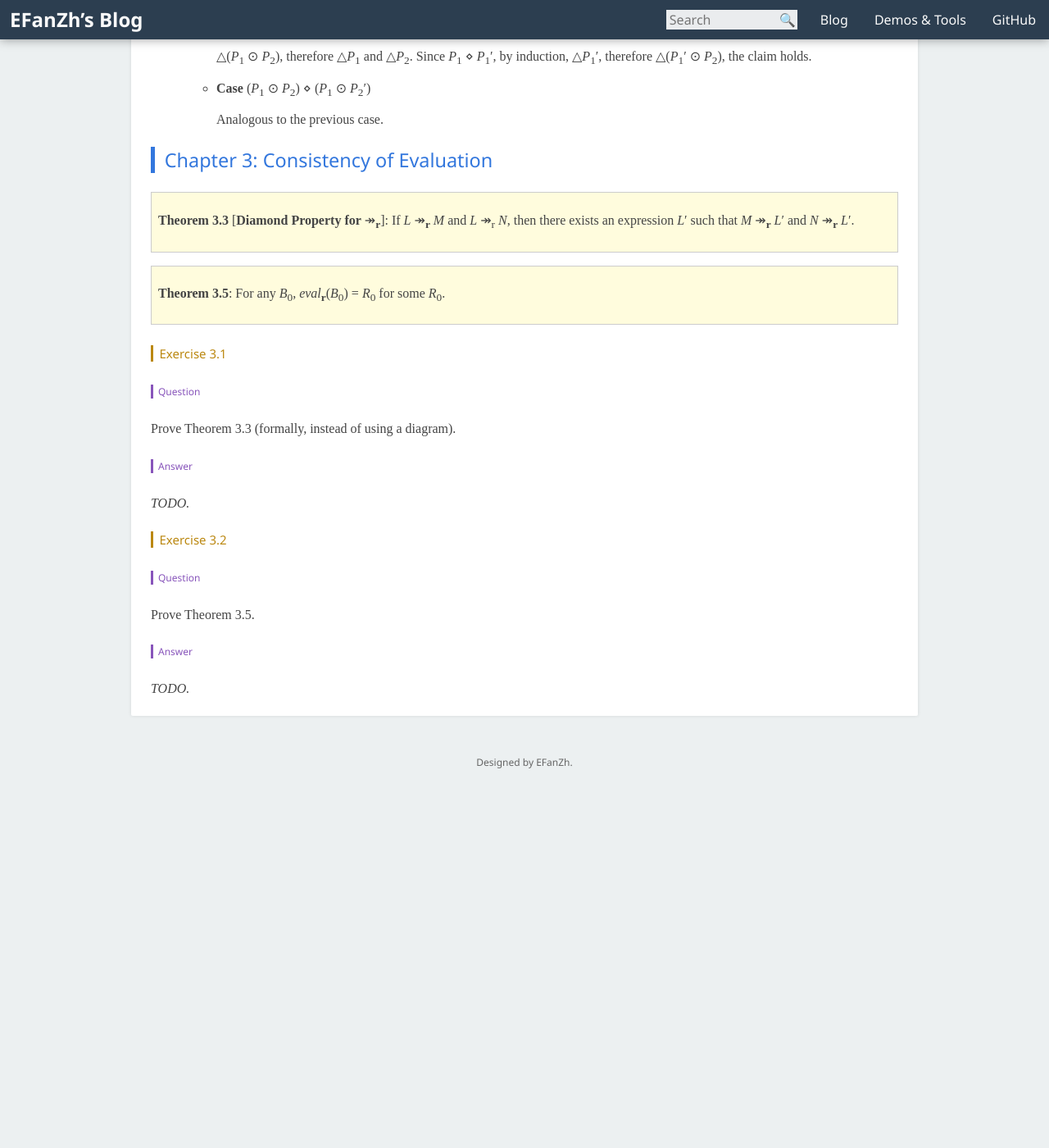
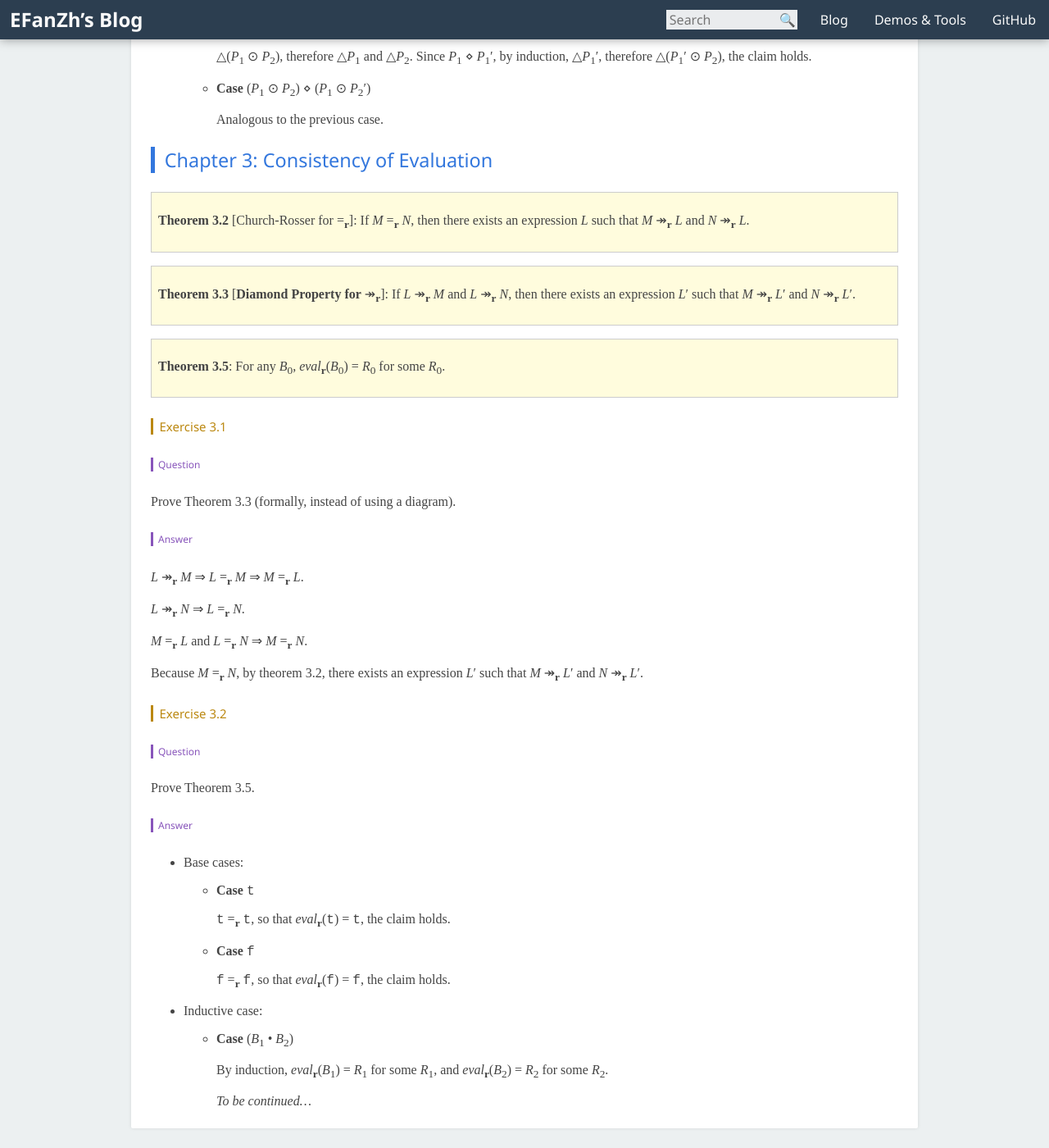
Before and after one commit to fuzeyi/efanzh.github.io, a Jekyll site: the page built from _posts/2016-06-04-programming-languages-and-lambda-calculi-exercises.md, in a window 1280 px wide and 1400 px high, scrolled down 9184 px. Shown: the whole window at 82% size. Built offline with Jekyll 4.4.1, drawn with Linux system fonts in a browser that asks for light colours; before the commit the page ends 10170 px from its top, so only the background shows below that.

Commit message:
Prove theorem 3.3

```diff
--- a/_posts/2016-06-04-programming-languages-and-lambda-calculi-exercises.md
+++ b/_posts/2016-06-04-programming-languages-and-lambda-calculi-exercises.md
@@ -386,8 +386,11 @@ Induction over the structure of *P* ⋄ *P*′:
 
 ### Chapter 3: Consistency of Evaluation
 
+> **Theorem 3.2** [Church-Rosser for =<sub>**r**</sub>]: If *M* =<sub>**r**</sub> *N*, then there exists an expression
+> *L* such that *M* ↠<sub>**r**</sub> *L* and *N* ↠<sub>**r**</sub> *L*.
+
 > **Theorem 3.3** [**Diamond Property for** ↠<sub>**r**</sub>]: If *L* ↠<sub>**r**</sub> *M* and
-> *L* ↠<sub>r</sub> *N*, then there exists an expression *L*′ such that *M* ↠<sub>**r**</sub> *L*′ and
+> *L* ↠<sub>**r**</sub> *N*, then there exists an expression *L*′ such that *M* ↠<sub>**r**</sub> *L*′ and
 > *N* ↠<sub>**r**</sub> *L*′.
 
 > **Theorem 3.5**: For any *B*<sub>0</sub>, *eval*<sub>**r**</sub>(*B*<sub>0</sub>) = *R*<sub>0</sub> for some
@@ -401,7 +404,14 @@ Prove Theorem 3.3 (formally, instead of using a diagram).
 
 ###### Answer
 
-*TODO.*
+*L* ↠<sub>**r**</sub> *M* ⇒ *L* =<sub>**r**</sub> *M* ⇒ *M* =<sub>**r**</sub> *L*.
+
+*L* ↠<sub>**r**</sub> *N* ⇒ *L* =<sub>**r**</sub> *N*.
+
+*M* =<sub>**r**</sub> *L* and *L* =<sub>**r**</sub> *N* ⇒ *M* =<sub>**r**</sub> *N*.
+
+Because *M* =<sub>**r**</sub> *N*, by theorem 3.2, there exists an expression *L*′ such that *M* ↠<sub>**r**</sub> *L*′
+and *N* ↠<sub>**r**</sub> *L*′.
 
 ##### Exercise 3.2
 
@@ -411,4 +421,19 @@ Prove Theorem 3.5.
 
 ###### Answer
 
-*TODO.*
+- Base cases:
+    - **Case** `t`
+
+        `t` =<sub>**r**</sub> `t`, so that *eval*<sub>**r**</sub>(`t`) = `t`, the claim holds.
+
+    - **Case** `f`
+
+        `f` =<sub>**r**</sub> `f`, so that *eval*<sub>**r**</sub>(`f`) = `f`, the claim holds.
+
+- Inductive case:
+    - **Case** (*B*<sub>1</sub> • *B*<sub>2</sub>)
+
+        By induction, *eval*<sub>**r**</sub>(*B*<sub>1</sub>) = *R*<sub>1</sub> for some *R*<sub>1</sub>, and
+        *eval*<sub>**r**</sub>(*B*<sub>2</sub>) = *R*<sub>2</sub> for some *R*<sub>2</sub>.
+
+        *To be continued...*
```
